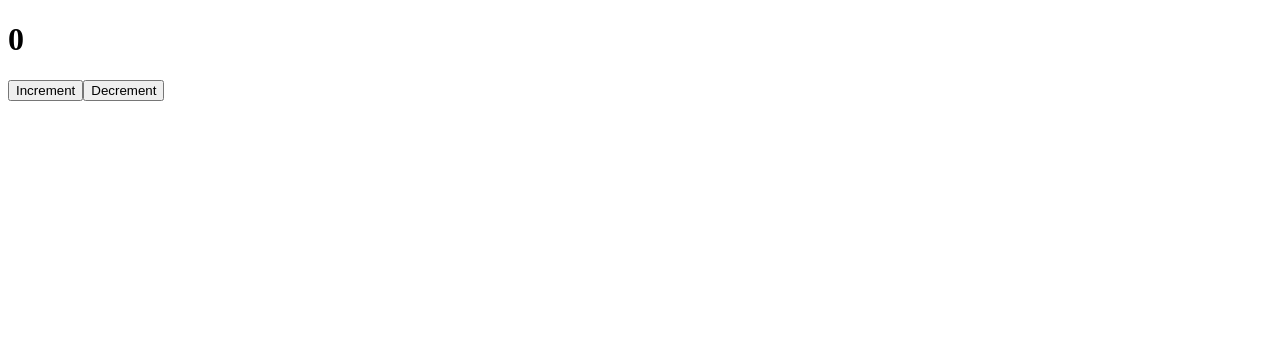
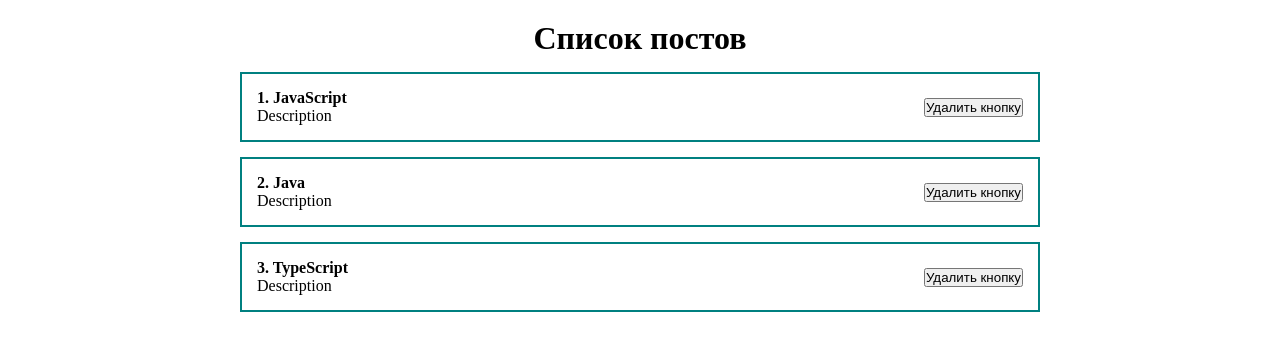
Before and after one commit to snaipp1/react-doc, a React (Create React App) app: page / in a window 1280 px wide. Shown: the top 350 px of the page. Built offline with nearby package versions, Linux system fonts and the light colour scheme.

Commit message:
feat: add PostList component

```diff
--- a/src/App.js
+++ b/src/App.js
@@ -1,12 +1,19 @@
 import React, {useState} from 'react';
-import Counter from './components/Counter';
+import PostList from './components/PostList';
+import './styles/App.css';
 
 
 function App() {
 
+  const [posts, setPosts] = useState([
+    {id: 1, title: 'JavaScript', body: 'Description'},
+    {id: 2, title: 'Java', body: 'Description'},
+    {id: 3, title: 'TypeScript', body: 'Description'},
+  ]);
+
   return (
     <div className="App">
-      <Counter/>
+      <PostList posts={posts} title="Список постов"/>
     </div>
   );
 }
--- /dev/null
+++ b/src/components/PostItem.jsx
@@ -0,0 +1,22 @@
+import React from 'react';
+
+const PostItem = (props) => {
+
+  const {id, title, body} = props.post;
+
+    return (
+    <div className="post">
+        <div className="post__content">
+          <strong>{id}. {title}</strong>
+          <div>
+            {body}
+          </div>
+        </div>
+        <div className="post__btns">
+            <button>Удалить кнопку</button>
+          </div>
+      </div>
+    );
+};
+
+export default PostItem;
--- /dev/null
+++ b/src/components/PostList.jsx
@@ -0,0 +1,18 @@
+import React from 'react';
+import PostItem from './PostItem';
+
+const PostList = ({posts, title}) => {
+
+    return (
+        <div>
+            <h1 style={{textAlign: 'center', marginTop: '20px'}}>
+                {title}
+            </h1>
+            {posts.map(post =>
+                <PostItem post={post} key={post.id}/>
+            )}
+        </div>
+    );
+};
+
+export default PostList;
--- /dev/null
+++ b/src/styles/App.css
@@ -0,0 +1,23 @@
+* {
+    margin: 0;
+    padding: 0;
+    box-sizing: border-box;
+}
+
+#root {
+    display: flex;
+    justify-content: center;
+}
+
+.App {
+    width: 800px;
+}
+
+.post {
+    display: flex;
+    padding: 15px;
+    border: 2px solid teal;
+    margin-top: 15px;
+    justify-content: space-between;
+    align-items: center;
+}
```
